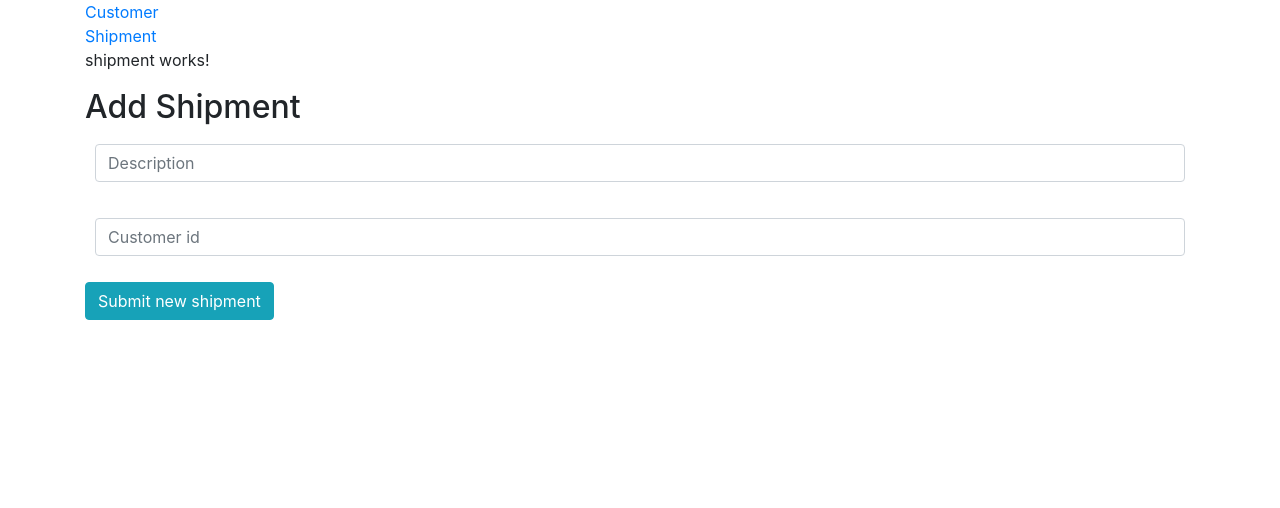
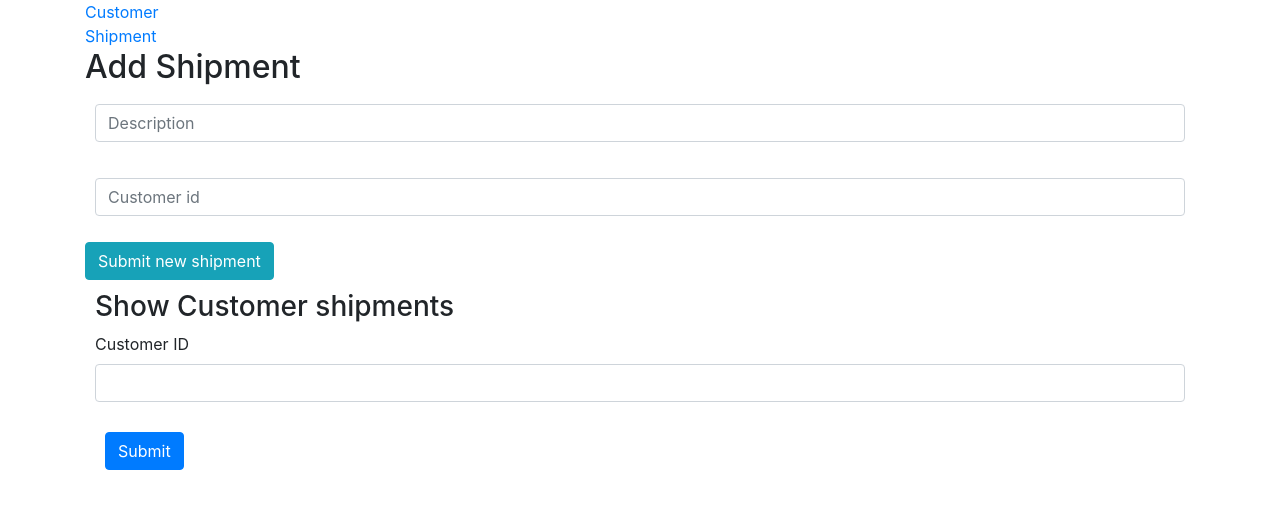
Before and after one commit to tel-ran-de/8-project-fe, an Angular app: page /app/shipment in a window 1280 px wide. Shown: the top 508 px of the page. Built offline with nearby package versions, Linux system fonts and the light colour scheme.

Commit message:
Adding functionality allowing to input customer id and show all customer shipments

```diff
--- a/src/app/app.module.ts
+++ b/src/app/app.module.ts
@@ -11,6 +11,9 @@ import { HttpClientModule} from "@angular/common/http";
 import { CustomerListComponent } from './components/customer-layout/customer-list/customer-list.component';
 import { CustomerComponent } from './components/customer-layout/customer/customer.component';
 import { ShipmentComponent } from './components/shipment-layout/shipment/shipment.component';
+import { ShipmentListComponent } from './components/shipment-layout/shipment-list/shipment-list.component';
+import { ShowShipmentListComponent } from './components/shipment-layout/show-shipment-list/show-shipment-list.component';
+
 
 
 
@@ -23,6 +26,9 @@ import { ShipmentComponent } from './components/shipment-layout/shipment/shipmen
     CustomerListComponent,
     CustomerComponent,
     ShipmentComponent,
+    ShipmentListComponent,
+    ShowShipmentListComponent,
+
 
 
   ],
--- /dev/null
+++ b/src/app/components/shipment-layout/shipment-list/shipment-list.component.html
@@ -0,0 +1,6 @@
+<h2 *ngIf="shipments">List of Shipments</h2>
+<ul class="shipments">
+  <li *ngFor="let shipment of shipments">
+    <span>{{shipment.id}}</span> {{shipment.description}}
+  </li>
+</ul>
--- /dev/null
+++ b/src/app/components/shipment-layout/shipment-list/shipment-list.component.scss
@@ -0,0 +1,11 @@
+div {
+  padding: 10px;
+}
+
+input.ng-touched.ng-invalid {
+  border-color: red;}
+
+.btn {
+  color: #fff;
+  background-color: #17a2b8;
+  border-color: #17a2b8;}
--- /dev/null
+++ b/src/app/components/shipment-layout/shipment-list/shipment-list.component.ts
@@ -0,0 +1,20 @@
+import {Component, Input, OnInit} from '@angular/core';
+import {Customer} from "../../../model/customer/customer";
+import {Shipment} from "../../../model/shipment/shipment";
+
+@Component({
+  selector: 'app-shipment-list',
+  templateUrl: './shipment-list.component.html',
+  styleUrls: ['./shipment-list.component.scss']
+})
+export class ShipmentListComponent implements OnInit {
+
+  @Input()
+  shipments: Shipment[];
+
+  constructor() { }
+
+  ngOnInit(): void {
+  }
+
+}
--- a/src/app/components/shipment-layout/shipment/shipment.component.html
+++ b/src/app/components/shipment-layout/shipment/shipment.component.html
@@ -1,3 +1,4 @@
-<p>shipment works!</p>
 
 <app-add-shipment></app-add-shipment>
+<app-show-shipment-list [id]="currentId" (customerIdChanged)="onCustomerIdChanged($event)"></app-show-shipment-list>
+<app-shipment-list [shipments]="shipments | async"></app-shipment-list>
--- a/src/app/components/shipment-layout/shipment/shipment.component.ts
+++ b/src/app/components/shipment-layout/shipment/shipment.component.ts
@@ -1,4 +1,7 @@
-import { Component, OnInit } from '@angular/core';
+import {Component, OnInit} from '@angular/core';
+import {Observable} from "rxjs";
+import {CustomerService} from "../../../service/customer-service/customer.service";
+import {Shipment} from "../../../model/shipment/shipment";
 
 @Component({
   selector: 'app-shipment',
@@ -7,9 +10,18 @@ import { Component, OnInit } from '@angular/core';
 })
 export class ShipmentComponent implements OnInit {
 
-  constructor() { }
+  shipments: Observable<Shipment[]>;
+  currentId: number;
+
+  constructor(private customerService: CustomerService) {
+  }
 
   ngOnInit(): void {
+
   }
 
+  onCustomerIdChanged(id: number) {
+    this.shipments = this.customerService.getCustomerShipments(id);
+
+  }
 }
--- /dev/null
+++ b/src/app/components/shipment-layout/show-shipment-list/show-shipment-list.component.html
@@ -0,0 +1,11 @@
+<form [formGroup]="shipmentForm" (ngSubmit)="onSubmit()">
+  <div class="form-group">
+    <h3 class="first">Show Customer shipments</h3>
+    <label class="required-field">Customer ID</label>
+    <input type="number" class="form-control" formControlName="id">
+    <app-validation-errors [control]="shipmentForm.get('id')"></app-validation-errors>
+    <div>
+      <button type="submit" class="btn btn-primary">Submit</button>
+    </div>
+  </div>
+</form>
--- /dev/null
+++ b/src/app/components/shipment-layout/show-shipment-list/show-shipment-list.component.scss
@@ -0,0 +1,14 @@
+div.form-group {
+  margin-bottom: 30px;
+}
+
+.btn-primary {
+  margin-top: 20px;
+}
+
+div {
+  padding: 10px;
+}
+
+input.ng-touched.ng-invalid {
+  border-color: red;}
--- /dev/null
+++ b/src/app/components/shipment-layout/show-shipment-list/show-shipment-list.component.ts
@@ -0,0 +1,34 @@
+import {Component, EventEmitter, Input, OnInit, Output} from '@angular/core';
+import {FormBuilder, FormGroup, Validators} from "@angular/forms";
+
+
+@Component({
+  selector: 'app-show-shipment-list',
+  templateUrl: './show-shipment-list.component.html',
+  styleUrls: ['./show-shipment-list.component.scss']
+})
+export class ShowShipmentListComponent implements OnInit {
+
+  shipmentForm: FormGroup;
+
+  @Output()
+  customerIdChanged: EventEmitter<number> = new EventEmitter<number>();
+
+  constructor(private fb: FormBuilder) { }
+
+  ngOnInit(): void {
+    this.initForm();
+  }
+
+  onSubmit() {
+    this.customerIdChanged.emit(this.shipmentForm.get("id").value);
+    this.shipmentForm.reset();
+  }
+
+  private initForm() {
+    this.shipmentForm = this.fb.group({
+      id: ['',Validators.required]
+    });
+
+  }
+}
--- /dev/null
+++ b/src/app/model/shipment/shipment.ts
@@ -0,0 +1,4 @@
+export interface Shipment {
+  id?: number;
+  description: string;
+}
--- a/src/app/service/customer-service/customer.service.ts
+++ b/src/app/service/customer-service/customer.service.ts
@@ -2,6 +2,7 @@ import { Injectable } from '@angular/core';
 import {HttpClient} from "@angular/common/http";
 import {Observable} from "rxjs";
 import {Customer} from "../../model/customer/customer";
+import {Shipment} from "../../model/shipment/shipment";
 
 @Injectable({
   providedIn: 'root'
@@ -26,4 +27,10 @@ export class CustomerService {
   updateCustomer(id: number, name: string) {
 
   }
+
+  getCustomerShipments(id:number):Observable<any>{
+    console.log(`${this.baseUrl}/customers/${id}/shipments`)
+    return this.http.get(`${this.baseUrl}/customers/${id}/shipments`);
+
+  }
 }
```
Also changed, not shown: 2 other files (tests, documents, lock files or other folders).
